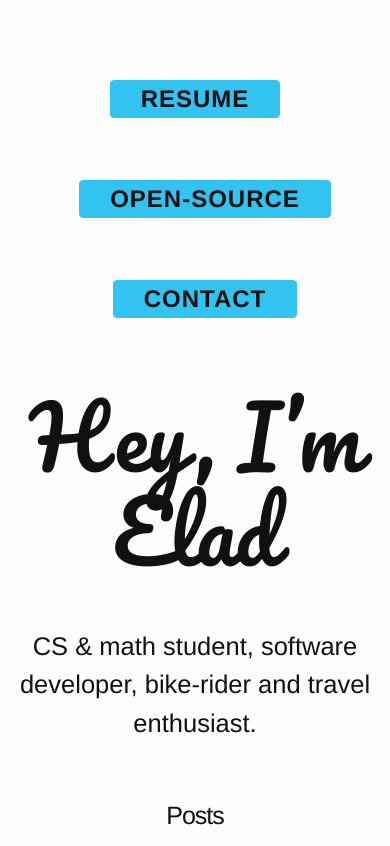
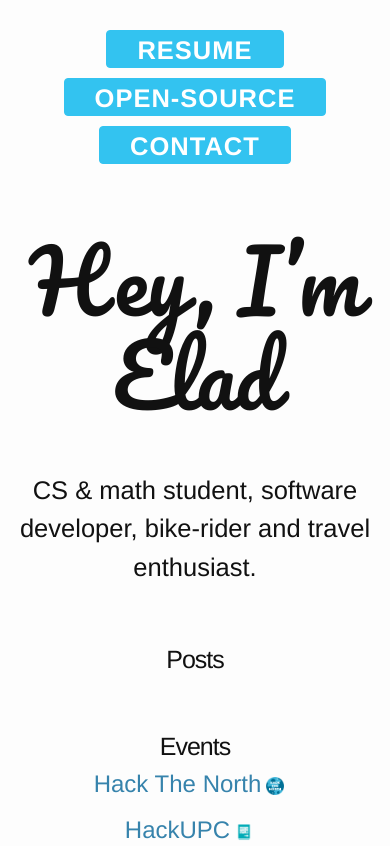
Before and after one commit to eladkishon/eladkishon, a plain HTML site: page index.html in a window 390 px wide. Shown: the top 846 px of the page. Drawn offline with Linux system fonts and the light colour scheme; a web font is replaced by a local one.

Commit message:
more mobile friendly navbar

```diff
--- a/index.html
+++ b/index.html
@@ -30,19 +30,15 @@
 
 <div class="row">
 
-    <div class="wrapper offset-by-one ten columns">
+    <div class="wrapper twelve columns center-align">
 
-
-        <nav class="site-nav center-align">
-
-            <div class="">
-
+        <nav>
             <a class="header-link button button-primary" href="files/elad_cv.pdf" target="_blank">resume</a>
 
             <a class="header-link button button-primary" href="https://github.com/EladKeyshawn" target="_blank">open-source</a>
 
-                <a class="header-link button button-primary" href="mailto:elad.keyshawn@gmail.com" target="_blank">contact</a>
-            </div>
+            <a class="header-link button button-primary" href="mailto:elad.keyshawn@gmail.com"
+               target="_blank">contact</a>
         </nav>
 
     </div>
@@ -51,7 +47,7 @@
 
 <div class="container wrapper" id="app">
 
-    <div class="row bottom-buffer ">
+    <div class="row bottom-buffer">
 
         <div class="offset-by-one ten columns center-align">
             <h1 class="intro-header bottom-buffer">Hey, I’m Elad</h1>
@@ -63,6 +59,7 @@
     </div>
 
 
+    <!--LIST INFO-->
     <div class="row">
 
         <!--POSTS-->
@@ -156,6 +153,8 @@
 
     </div>
 
+
+    <!--FOOTER-->
     <div class="row">
         <div class="twelve columns center-align">
 
@@ -193,8 +192,6 @@
     </div>
 
 </div>
-    </div>
-
 
 <script src="js/vue.min.js"></script>
 <script src="https://cdn.rawgit.com/sekando/feednami-client/master/releases/1.0.2.min.js"></script>
```
Lines whose indentation alone changed are shown as unchanged.
